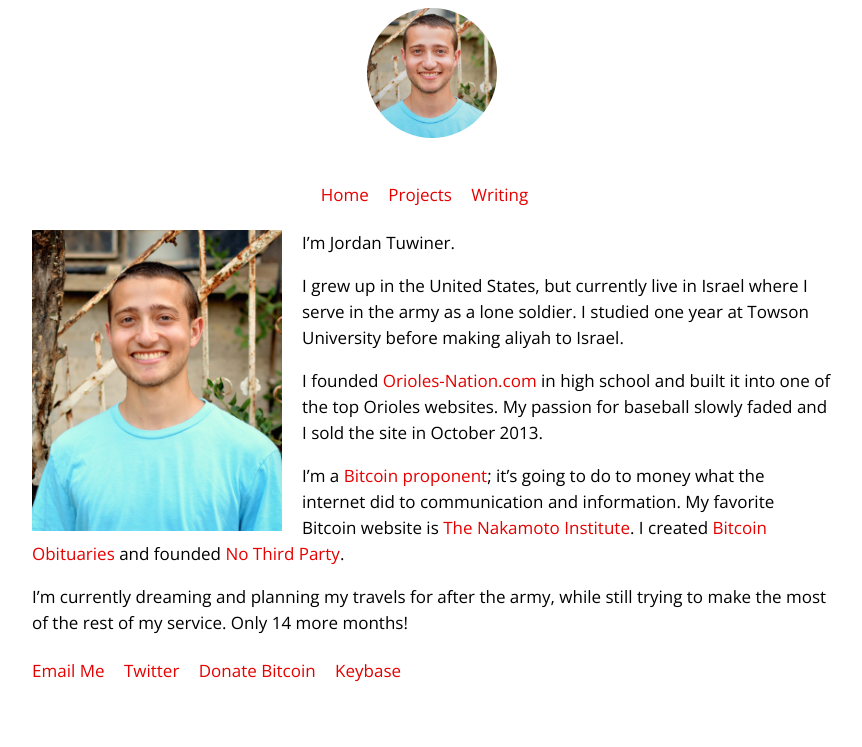
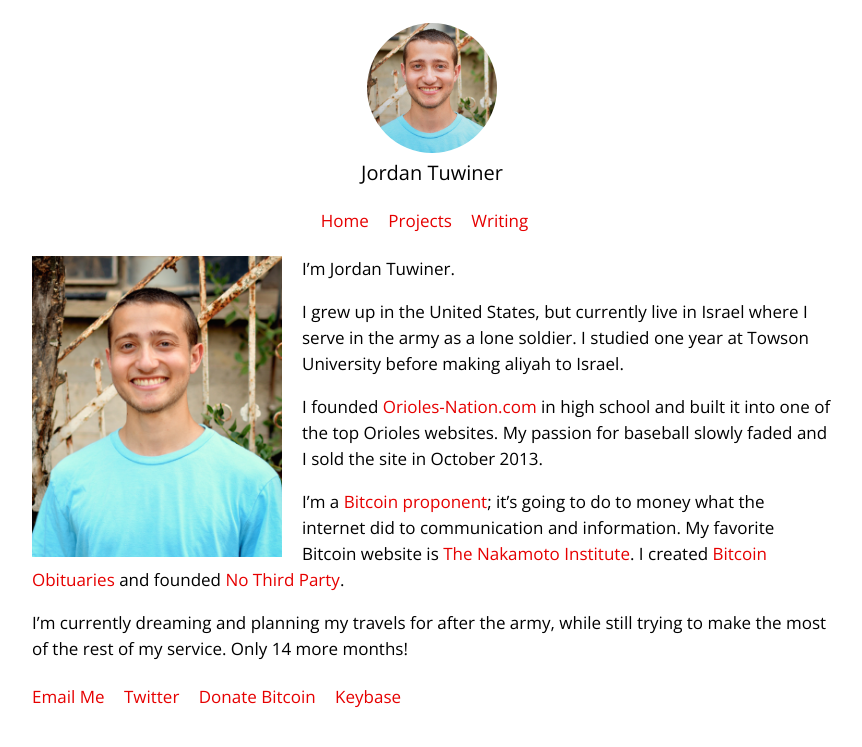
Before and after one commit to johnrlive/jt-com, a Jekyll site: the page built from index.html, in a window 1280 px wide. Shown: the top 747 px of the page, without its empty margins (208-1070 px from the left). Built offline with Jekyll 4.4.1, drawn with Linux system fonts in a browser that asks for light colours.

Commit message:
Add name to header

```diff
--- a/_includes/head.html
+++ b/_includes/head.html
@@ -21,6 +21,7 @@
 		{% if page.url != "/index.html" %}
 		<img class="header-image" src="/images/profile.jpg">
 		{% endif %}
+		<div class="header-name">Jordan Tuwiner</div>
 		<nav class="site-navigation">
 			<ul class="menu">
 				<li><a href="/">Home</a></li>
--- a/css/style.css
+++ b/css/style.css
@@ -36,10 +36,14 @@ header {
 	text-align: center;
 }
 
+.header-name {
+	font-size: 20px;
+}
+
 .header-image {
 	border-radius: 50%;
 	width: 130px;
-	margin: 0 0 15px 0;
+	margin: 15px 0 0 0;
 	height: 130px;
 }
 
```
